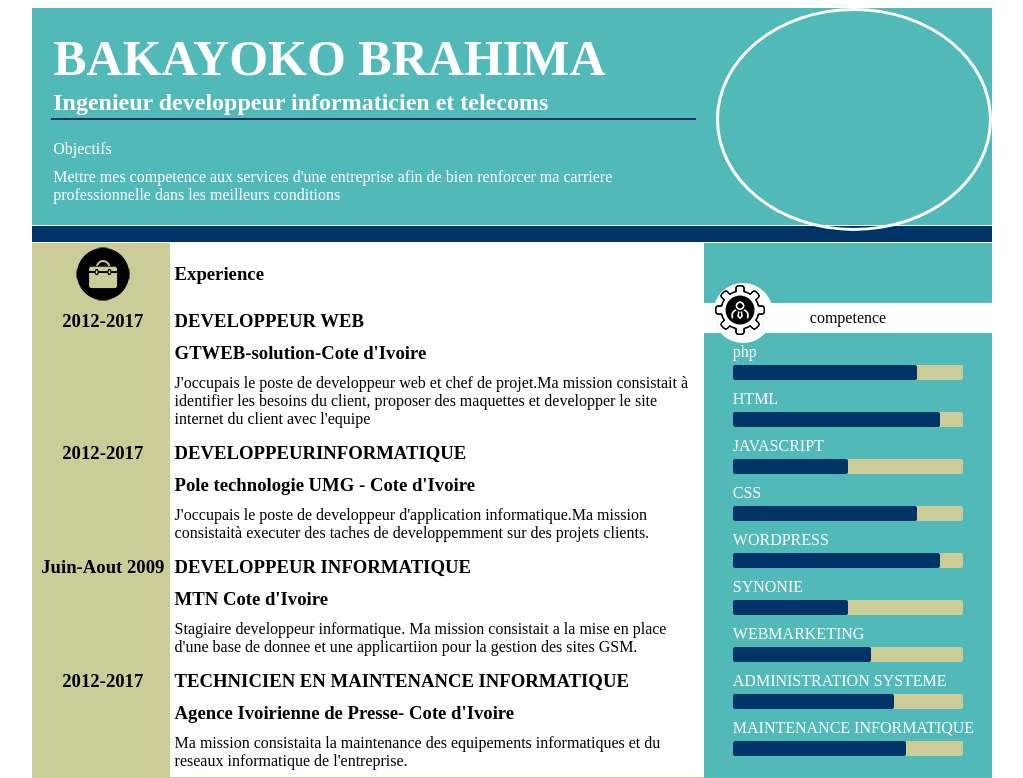
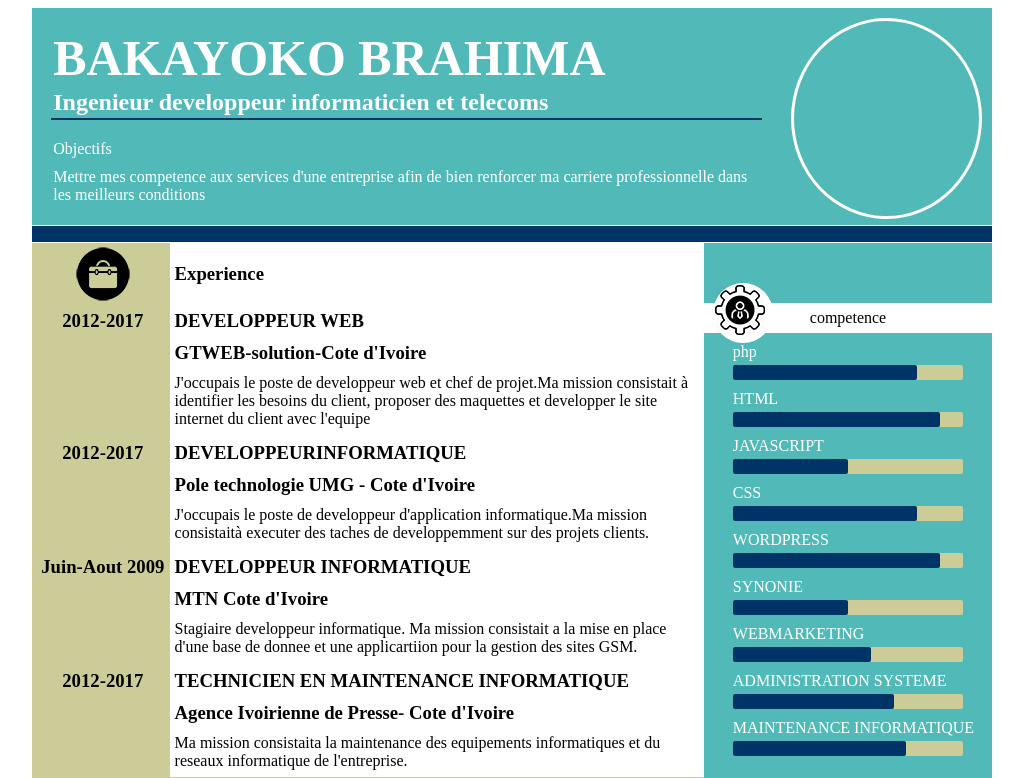
Before and after one commit to ibrahimbakayoko/resume, a plain HTML site: page index.html in a window 1280 px wide. Shown: the top 778 px of the page, without its empty margins (136-1159 px from the left). Drawn offline with Linux system fonts and the light colour scheme.

Commit message:
Update style.css

```diff
--- a/style.css
+++ b/style.css
@@ -25,7 +25,12 @@ a {
 }
 
 .entete-item2 {
-  flex: 30%;
+/*   flex: 30%; */
+/* padding-bottom: 2px; */
+flex: 152px;
+width: 195px;
+height: 195px;
+padding: 10px;
 }
 
 .identite {
```
